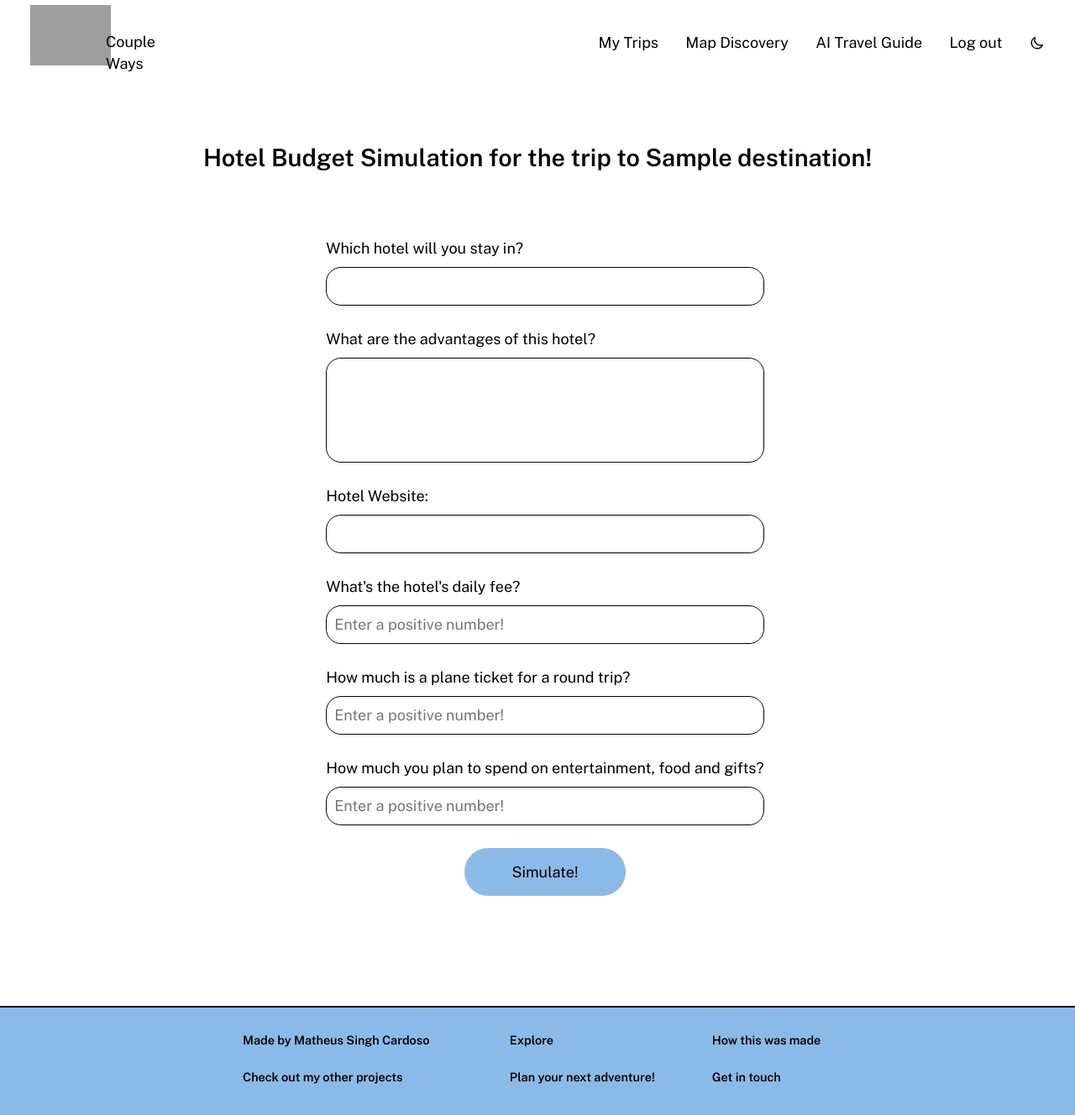
After one commit to Snapcaszz/CoupleWays, a Flask app: template couple_ways/templates/simulate_trip.html in a window 1280 px wide. The commit adds this page. Shown: the whole page at 84% size. Run offline with Flask 3, Linux system fonts and the light colour scheme; the template is opened without the code that fills it: values that come from a table or form of the project are taken from there, most other values are stand-ins (such as "Sample title", 1, 10 or a date in 2020); grey boxes are pictures that could not be loaded.

Commit message:
Added a hotel simulation budget feature, to calculate the amount to save between the start date of the trip and today, still need to implement the displaying of this data

```diff
--- a/couple_ways/forms.py
+++ b/couple_ways/forms.py
@@ -1,3 +1,5 @@
+import datetime
+
 from flask_wtf import FlaskForm
 from wtforms import FloatField, StringField, SubmitField, TextAreaField, DateField
 from wtforms.validators import InputRequired, NumberRange, DataRequired, ValidationError
@@ -47,6 +49,14 @@ class NewTripForm(FlaskForm):
             if form.start_date.data >= field.data:
                 raise ValidationError("End date must be higher than the start date.")
 
+    def validate_start_date(form, field):
+        if field.data < datetime.date.today():
+            raise ValidationError("The date cannot be in the past!")
+
+    def validate_end_date(form, field):
+        if field.data < datetime.date.today():
+            raise ValidationError("The date cannot be in the past!")
+
 class EditTripForm(NewTripForm):
     destination = StringField("Trip Destination:", validators=[InputRequired()])
     current_budget = FloatField(
@@ -69,3 +79,36 @@ class EditTripForm(NewTripForm):
             video_embed= youtube_url_to_embed(field.data)
             if not video_embed:
                 raise ValidationError("Input the right link format!")
+
+class HotelSimulationForm(FlaskForm):
+    hotel = StringField(
+        "Which hotel will you stay in?",
+        validators=[InputRequired(message='Please enter a hotel name')]
+        )
+    hotel_description = StringListField("What are the advantages of this hotel?", validators=[InputRequired()])
+    hotel_link = StringField("Hotel Website:", validators=[InputRequired()])
+    cost_of_stay = FloatField(
+        "What's the hotel's daily fee?",
+        render_kw={"placeholder": "Enter a positive number!"},
+        validators=[
+            InputRequired(message='Please enter valid budget'),
+            NumberRange(min=0, max=None, message='Please enter a positive number!'),
+        ],
+    )
+    transportation_cost = FloatField(
+        "How much is a plane ticket for a round trip?",
+        render_kw={"placeholder": "Enter a positive number!"},
+        validators=[
+            InputRequired(message='Please enter valid budget'),
+            NumberRange(min=0, max=None, message='Please enter a positive number!'),
+        ],
+    )
+    amount_to_spend = FloatField(
+        "How much you plan to spend on entertainment, food and gifts?",
+        render_kw={"placeholder": "Enter a positive number!"},
+        validators=[
+            InputRequired(message='Please enter valid budget'),
+            NumberRange(min=0, max=None, message='Please enter a positive number!'),
+        ],
+    )
+    submit = SubmitField("Simulate!")
--- a/couple_ways/templates/macros/nav.html
+++ b/couple_ways/templates/macros/nav.html
@@ -4,7 +4,7 @@
 <div class="header">
     <div class="nav--bar">
         <a class="nav--home" href="{{ url_for('pages.landing_page') }}">
-            <img class="app--logo" src="{{ '../static/img/light_logo.svg' if session.get('theme') == 'light' else '../static/img/dark_logo.svg' }}" alt="Couple Ways - logo"><span class="app--name">Couple Ways</span>
+            <img class="app--logo" src="{{ url_for('static', filename='img/light_logo.svg') if session.get('theme') == 'light' else url_for('static', filename='img/dark_logo.svg') }}" alt="Couple Ways - logo"><span class="app--name">Couple Ways</span>
         </a>
         <nav class="nav">
             {% if not email %}
--- /dev/null
+++ b/couple_ways/templates/simulate_trip.html
@@ -0,0 +1,24 @@
+{% from 'macros/fields.html' import render_area_field, render_text_field, render_date_field %}
+
+{% extends 'layout.html' %}
+
+{% block main_content %}
+<div class="form__block">
+    <h1 class="form__title">Hotel Budget Simulation for the trip to {{ trip.destination }}! </h1>
+    <form name="add_movie" method="post" novalidate class="form">
+        <div class="form__container">
+            {{ form.hidden_tag() }}
+            {{ form.csrt_token }}
+            {{ render_text_field(form.hotel) }}
+            {{ render_area_field(form.hotel_description) }}
+            {{ render_text_field(form.hotel_link) }}
+            {{ render_text_field(form.cost_of_stay) }}
+            {{ render_text_field(form.transportation_cost) }}
+            {{ render_text_field(form.amount_to_spend) }}
+            <div class="form__button--container">
+                {{ form.submit(class_="button form--button") }}
+            </div>
+        </div>
+    </form>
+</div>
+{% endblock %}
--- a/couple_ways/templates/trip.html
+++ b/couple_ways/templates/trip.html
@@ -75,7 +75,7 @@
         </div>
     </div>
     <div class="trips__link--container">
-        <a class="trips__link--button" href="#">Simulate budget</a>
+        <a class="trips__link--button" href="{{ url_for('pages.simulate_trip', _id=trip._id) }}">Simulate budget</a>
     </div>
     {% block simulate_content %}    {% endblock %}
 </div>
```
Also changed, not shown: couple_ways/models.py (+18 -10 lines), couple_ways/routes.py (+23 -2 lines), couple_ways/utils/functions.py (+11 -0 lines).
